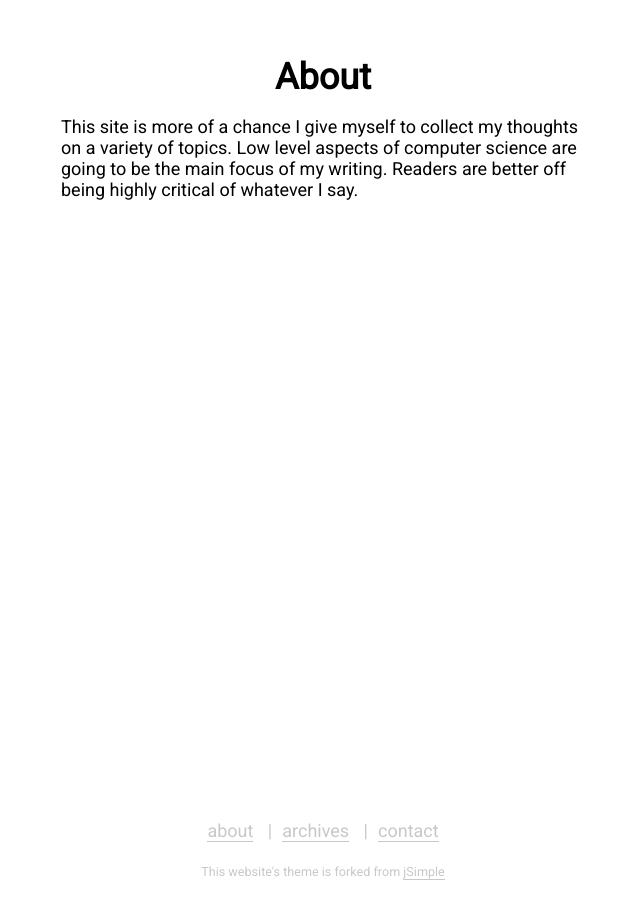
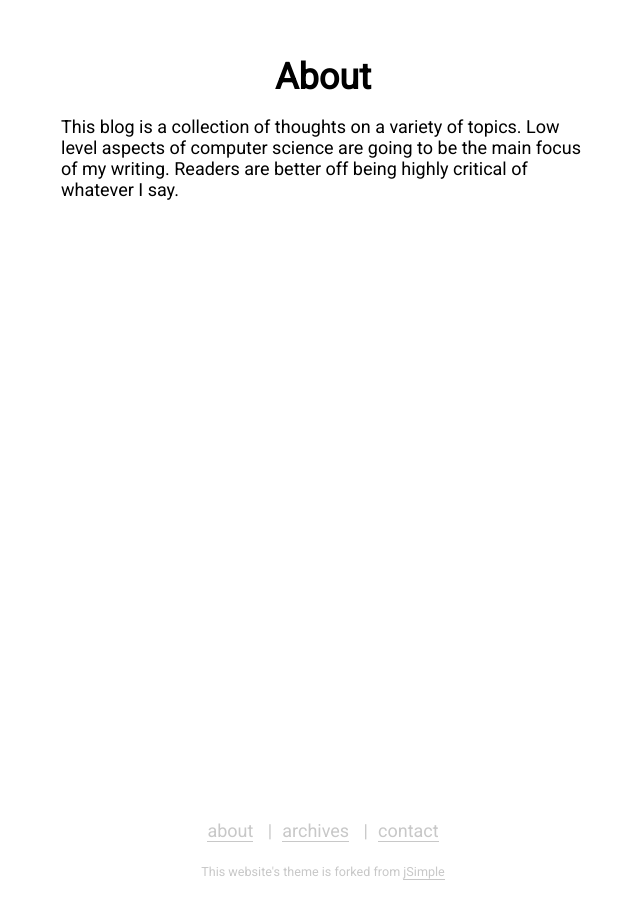
Before and after one commit to shxdow/shxdow.github.io, a Jekyll site: the page built from about/index.html, in a window 1280 px wide. Shown: the whole page, without its empty margins (317-957 px from the left). Built offline with Jekyll 4.4.1, drawn with Linux system fonts in a browser that asks for light colours.

Commit message:
Paraphrased about page

```diff
--- a/about/index.html
+++ b/about/index.html
@@ -3,7 +3,7 @@ layout: page
 title: About
 ---
 
-<p>This site is more of a chance I give myself to collect my thoughts on a variety of topics. Low level aspects of computer science are going to be the main focus of my writing. Readers are better off being highly critical of whatever I say.</p>
+<p>This blog is a collection of thoughts on a variety of topics. Low level aspects of computer science are going to be the main focus of my writing. Readers are better off being highly critical of whatever I say.</p>
 
 
 
```
